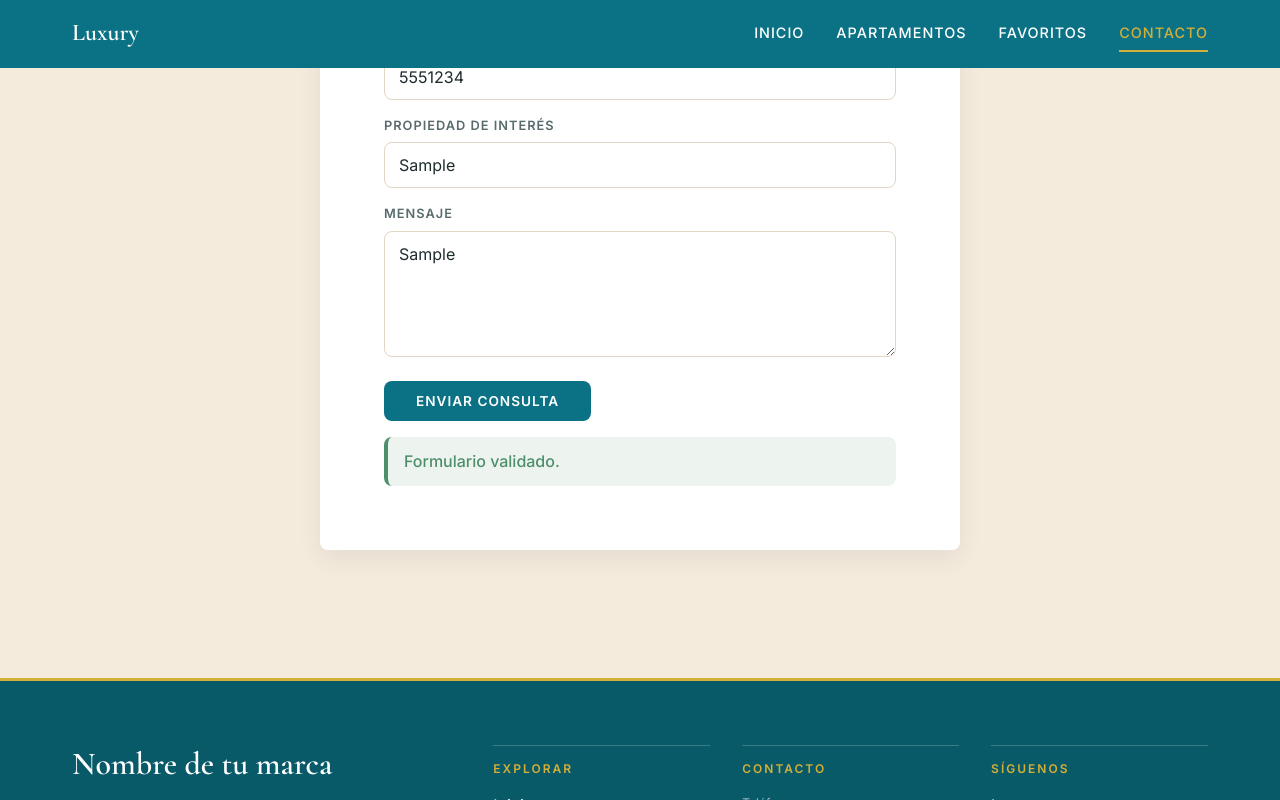
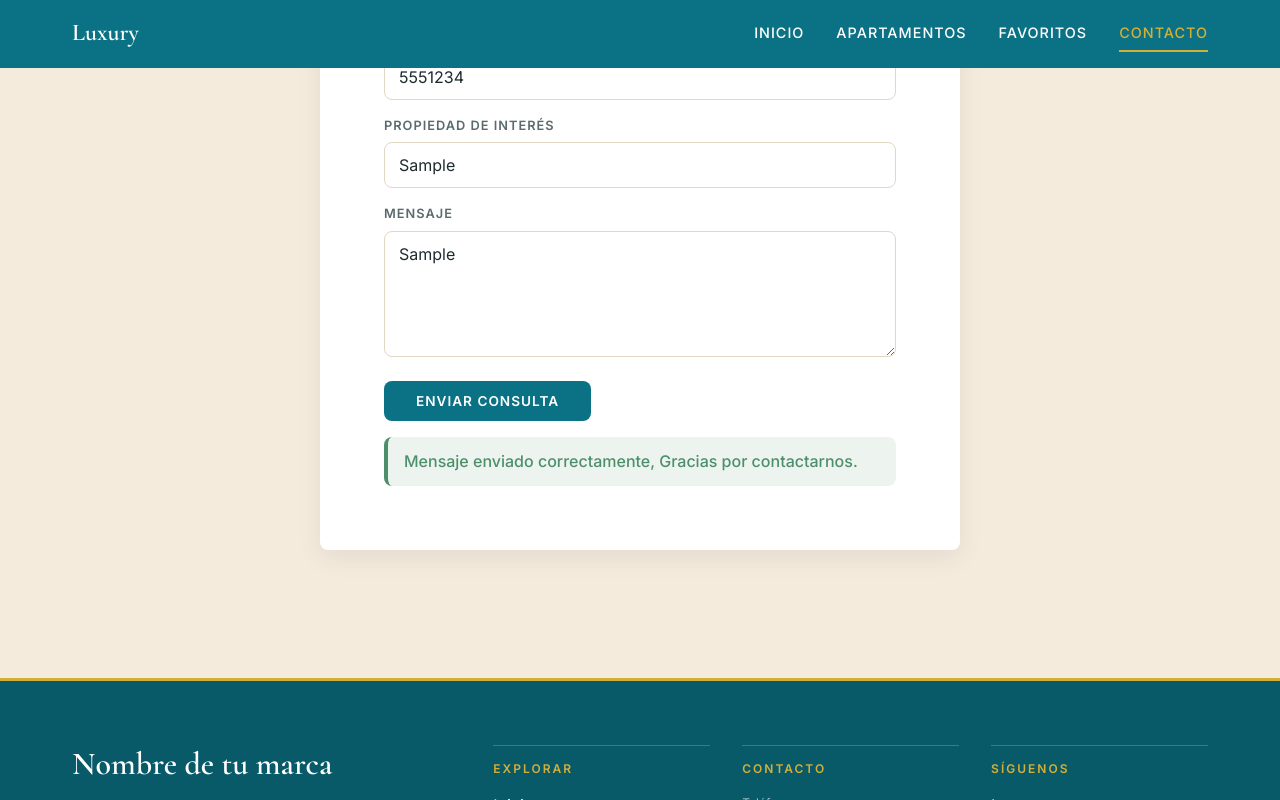
Before and after one commit to Gerd-U/proyecto-luxury, a React (Vite) app: page /contacto in a window 1280 px wide. Both pictures are taken after typing "Sample", "name@example.com", "5551234", "Sample", "Sample" into the empty fields and a click on the button "ENVIAR CONSULTA". Shown: the part 578-1378 px from the top of the page. Built offline with nearby package versions, Linux system fonts and the light colour scheme.

Commit message:
fix: update success message on contact form submission

```diff
--- a/src/pages/contact/ContactPage.tsx
+++ b/src/pages/contact/ContactPage.tsx
@@ -109,7 +109,7 @@ function ContactPage() {
 
           {enviado && (
             <p className="form-success" role="status">
-              Formulario validado.
+              Mensaje enviado correctamente, Gracias por contactarnos.
             </p>
           )}
         </form>
```
